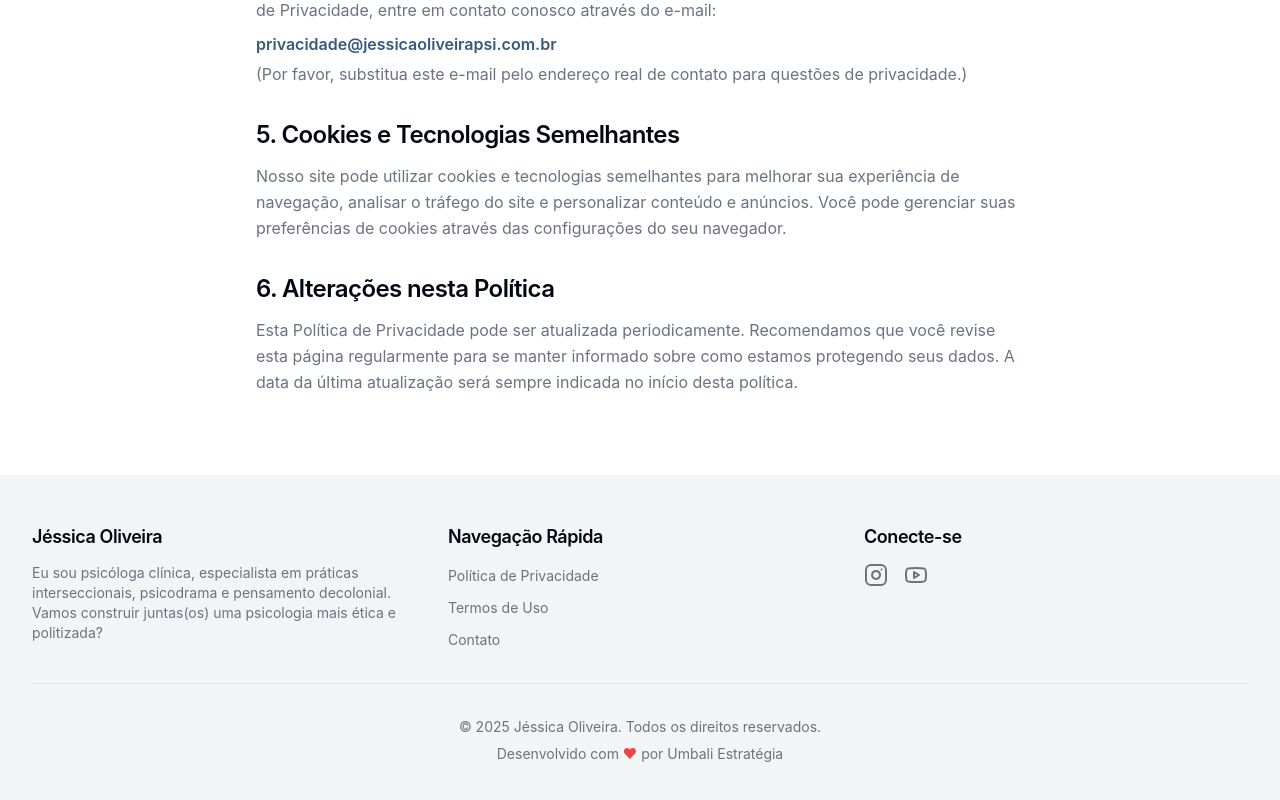
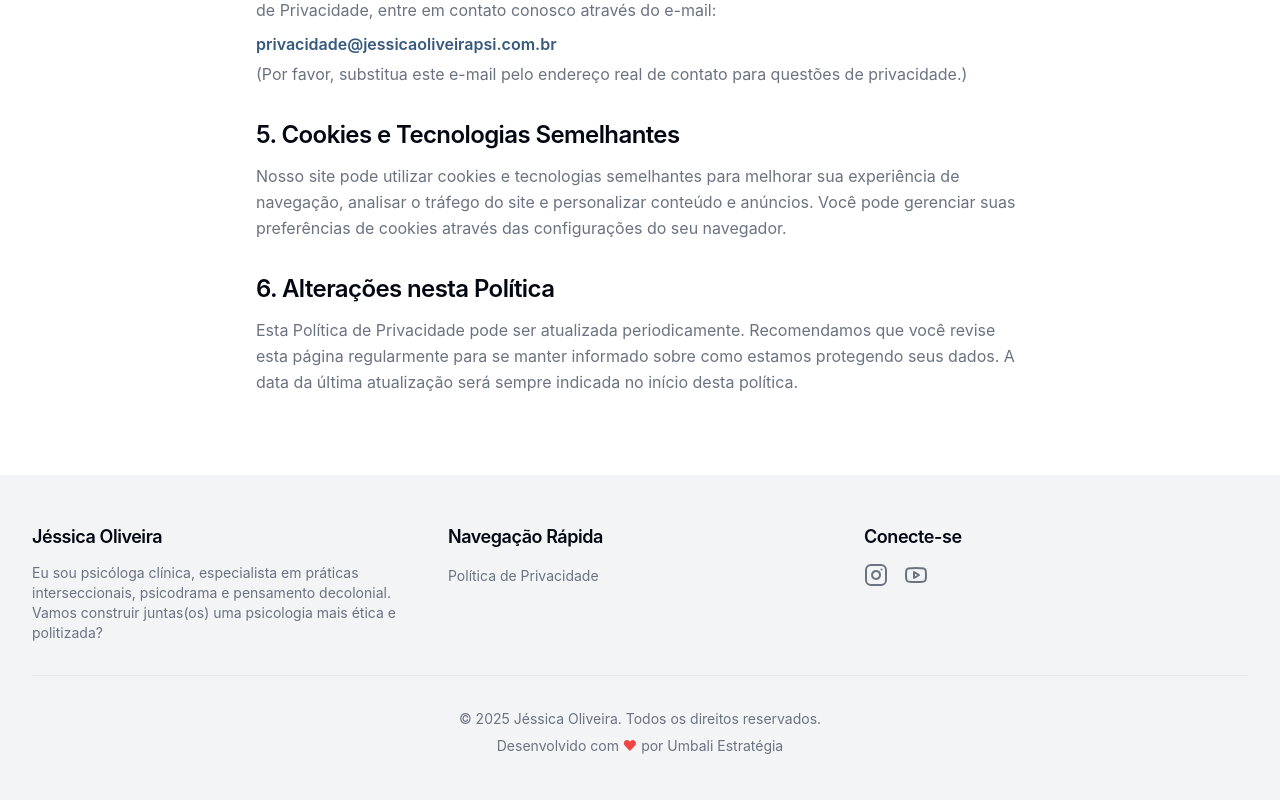
Before and after one commit to rebeccaaaaaaaaaaa/jessica-oliveira-psi, a React (Vite) app: page /politica-de-privacidade in a window 1280 px wide. Shown: the part 1452-2252 px from the top of the page. Built offline with nearby package versions, Linux system fonts and the light colour scheme.

Commit message:
refactor: delete some links in footer

```diff
--- a/src/components/layout/Footer.jsx
+++ b/src/components/layout/Footer.jsx
@@ -21,7 +21,6 @@ const Footer = () => {
 
   const footerNavLinks = [
     { name: "Política de Privacidade", path: "/politica-de-privacidade" },
-    { name: "Termos de Uso", path: "/termos-de-uso" }, // Example link
   ];
 
   return (
@@ -58,14 +57,6 @@ const Footer = () => {
                   </Link>
                 </li>
               ))}
-              <li>
-                <Link
-                  to="/contato"
-                  className="text-sm hover:text-primary transition-colors"
-                >
-                  Contato
-                </Link>
-              </li>
             </ul>
           </div>
           <div>
```
